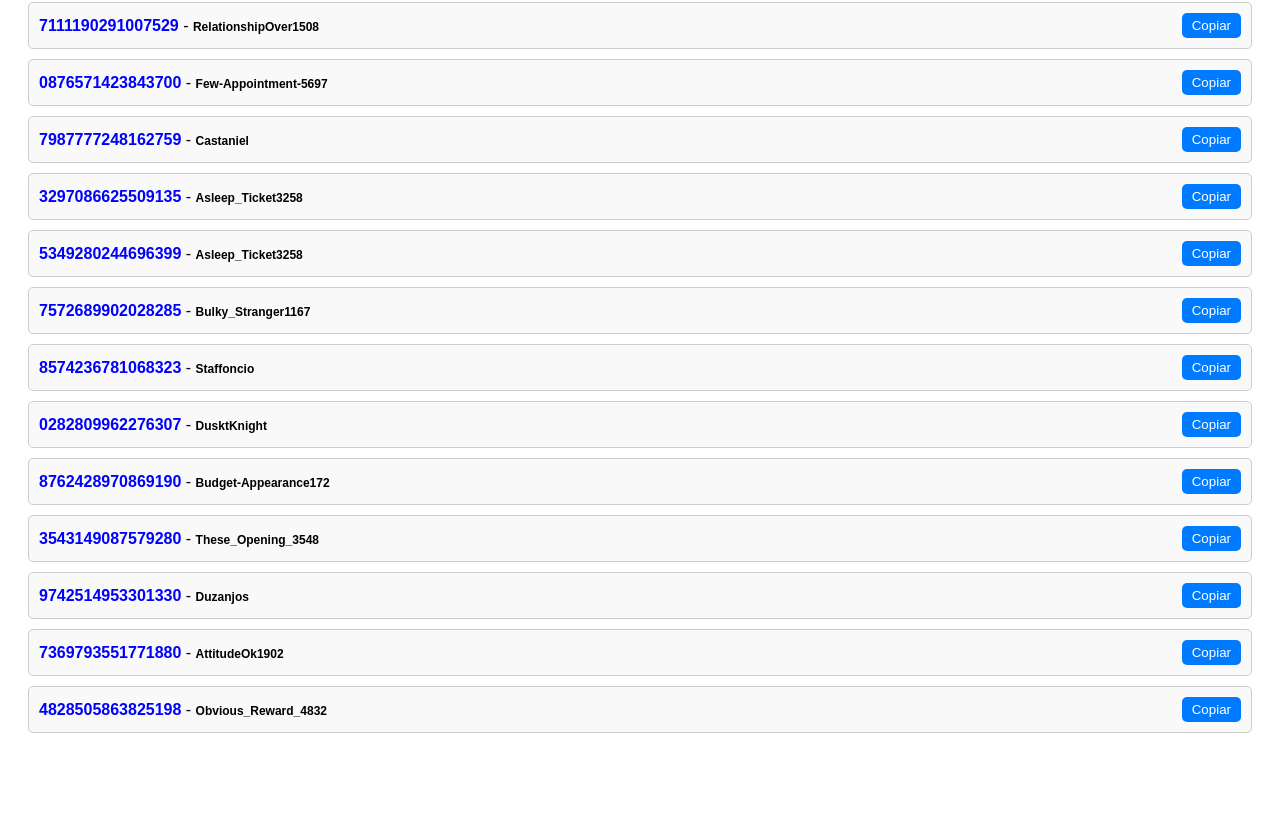
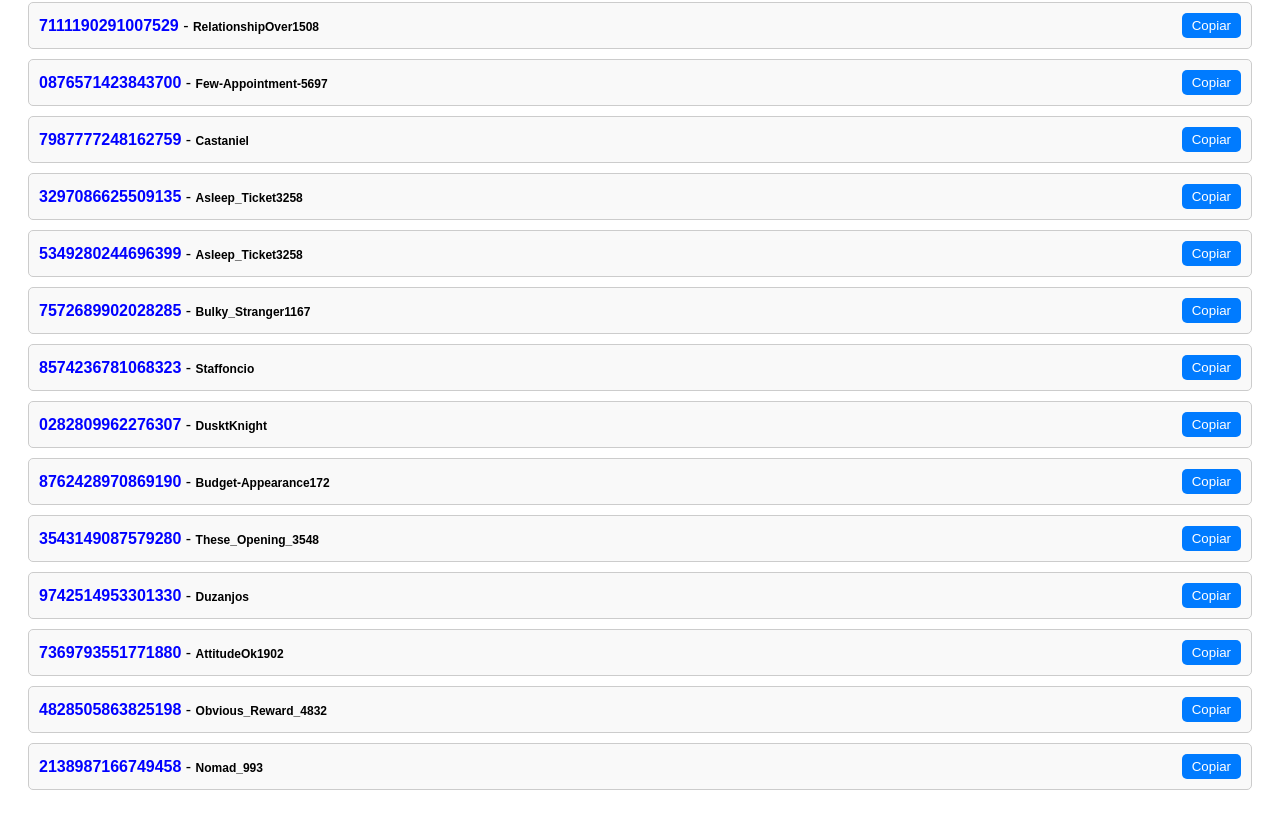
Before and after one commit to Duzanjos/Duzanjos.github.io, a plain HTML site: page index.html in a window 1280 px wide. Shown: the part 1609-2427 px from the top of the page. Before the commit the page ends 2370 px from the top, so only its background shows below. Drawn offline with Linux system fonts and the light colour scheme.

Commit message:
Update index.html

```diff
--- a/index.html
+++ b/index.html
@@ -115,7 +115,8 @@
 		{ code: "3543149087579280", nick: "These_Opening_3548" },
 		{ code: "9742514953301330", nick: "Duzanjos" },
 		{ code: "7369793551771880", nick: "AttitudeOk1902" },
-		{ code: "4828505863825198", nick: "Obvious_Reward_4832" }
+		{ code: "4828505863825198", nick: "Obvious_Reward_4832" },
+		{ code: "2138987166749458", nick: "Nomad_993" }
 		// Adicione mais usuários aqui no formato { code: "codigo", nick: "nome" }
         ];
 
```
